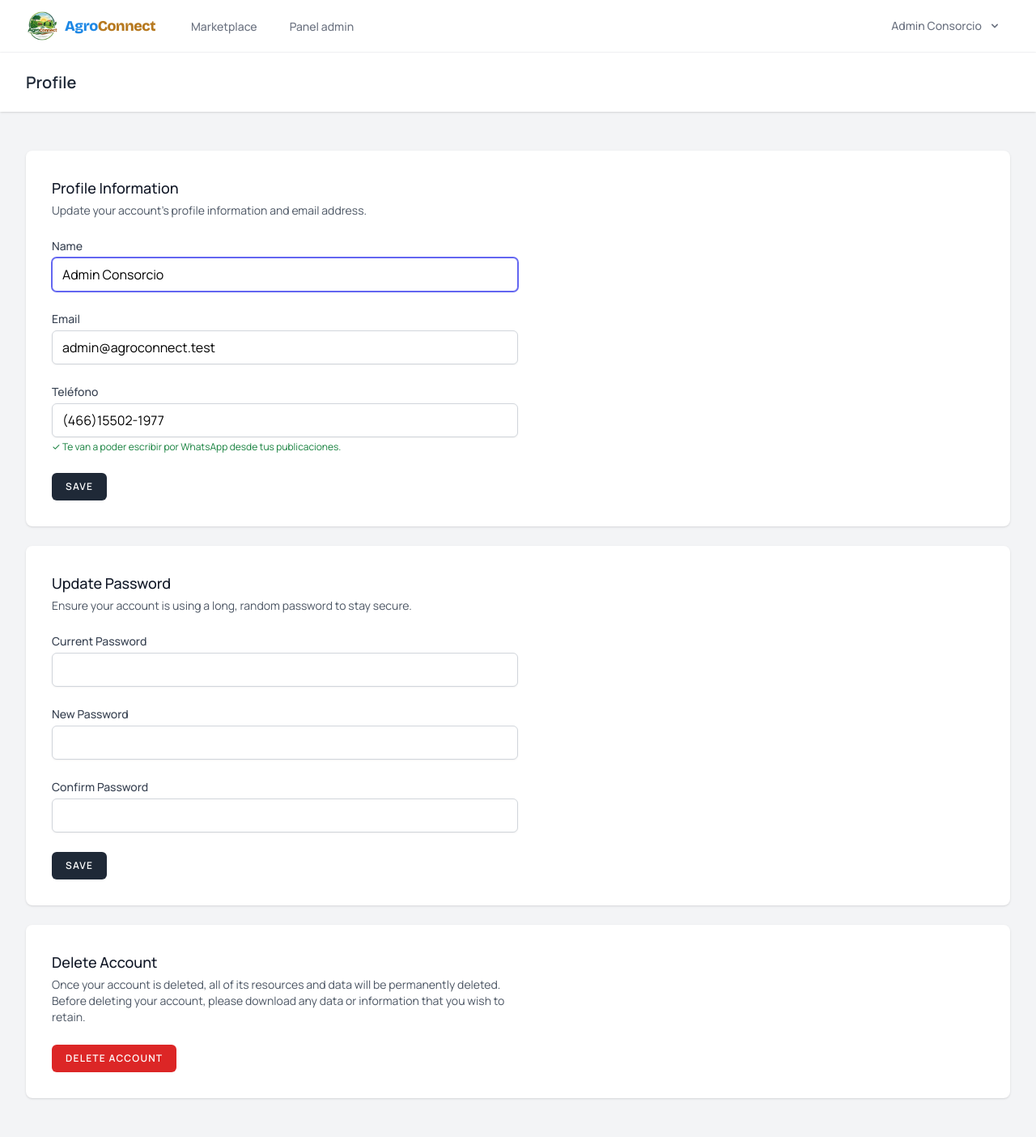
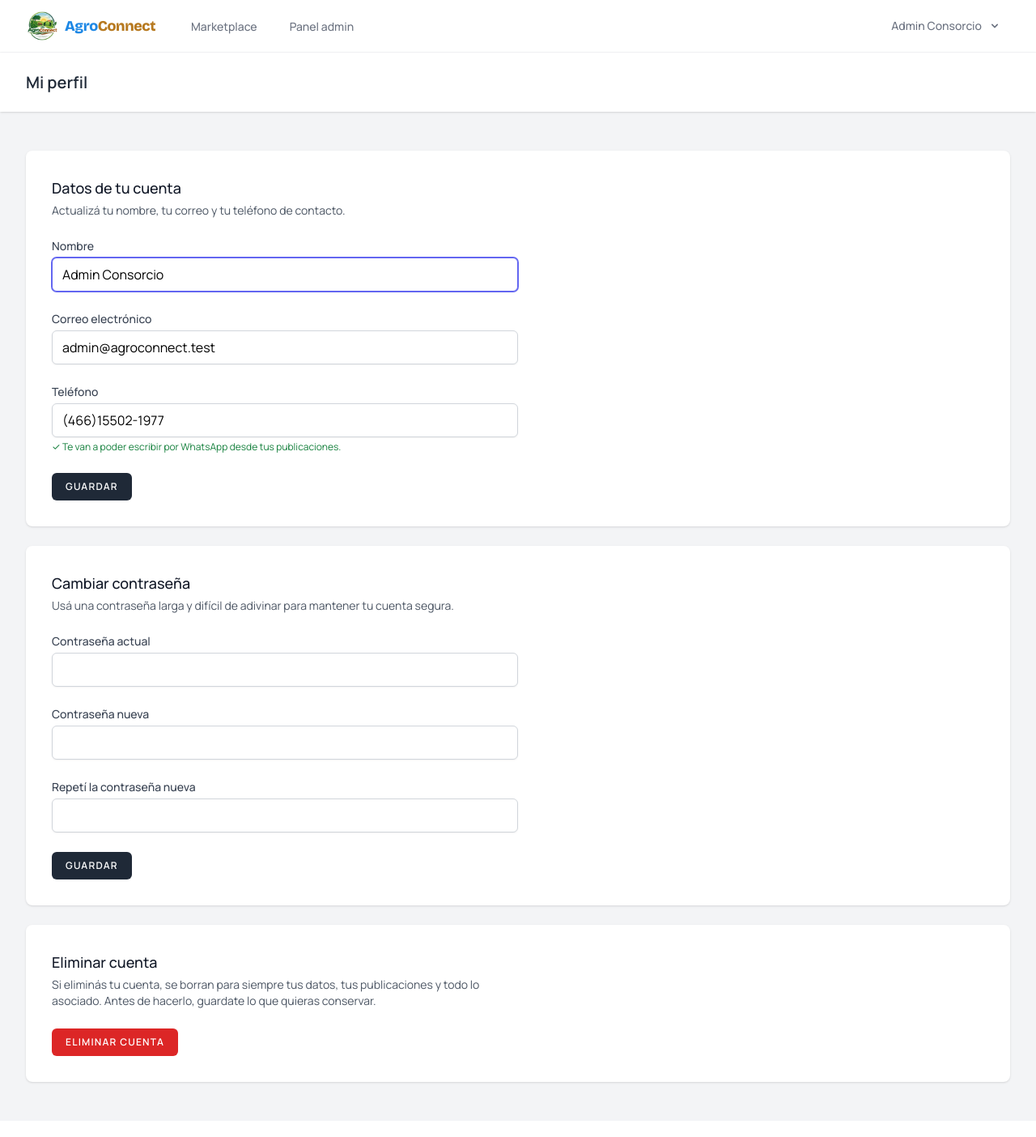
Before and after one commit to MatiasDN19/AgroConnect, a Laravel app: page /profile in a window 1280 px wide. Shown: the whole page at 81% size. After the commit the page ends 1340 px from the top, so only its background shows below. Run offline with Laravel 12, Linux system fonts and the light colour scheme; a user stored in the database is signed in; data comes from the database, SQL or seed files in the repository; data that the repository does not hold is empty; style sheets or scripts are compiled from the project's sources; some libraries are stand-ins or nearby versions.

Commit message:
KAN-171: traducir al castellano el perfil y el menú de usuario

```diff
--- a/resources/js/Layouts/AuthenticatedLayout.tsx
+++ b/resources/js/Layouts/AuthenticatedLayout.tsx
@@ -116,14 +116,14 @@ export default function Authenticated({
                                         <Dropdown.Link
                                             href={route('profile.edit')}
                                         >
-                                            Profile
+                                            Mi perfil
                                         </Dropdown.Link>
                                         <Dropdown.Link
                                             href={route('logout')}
                                             method="post"
                                             as="button"
                                         >
-                                            Log Out
+                                            Cerrar sesión
                                         </Dropdown.Link>
                                     </Dropdown.Content>
                                 </Dropdown>
@@ -229,14 +229,14 @@ export default function Authenticated({
 
                         <div className="mt-3 space-y-1">
                             <ResponsiveNavLink href={route('profile.edit')}>
-                                Profile
+                                Mi perfil
                             </ResponsiveNavLink>
                             <ResponsiveNavLink
                                 method="post"
                                 href={route('logout')}
                                 as="button"
                             >
-                                Log Out
+                                Cerrar sesión
                             </ResponsiveNavLink>
                         </div>
                     </div>
--- a/resources/js/Pages/Profile/Edit.tsx
+++ b/resources/js/Pages/Profile/Edit.tsx
@@ -16,11 +16,11 @@ export default function Edit({
         <AuthenticatedLayout
             header={
                 <h2 className="text-xl font-semibold leading-tight text-gray-800">
-                    Profile
+                    Mi perfil
                 </h2>
             }
         >
-            <Head title="Profile" />
+            <Head title="Mi perfil" />
 
             <div className="py-12">
                 <div className="mx-auto max-w-7xl space-y-6 sm:px-6 lg:px-8">
--- a/resources/js/Pages/Profile/Partials/DeleteUserForm.tsx
+++ b/resources/js/Pages/Profile/Partials/DeleteUserForm.tsx
@@ -53,38 +53,36 @@ export default function DeleteUserForm({
         <section className={`space-y-6 ${className}`}>
             <header>
                 <h2 className="text-lg font-medium text-gray-900">
-                    Delete Account
+                    Eliminar cuenta
                 </h2>
 
                 <p className="mt-1 text-sm text-gray-600">
-                    Once your account is deleted, all of its resources and data
-                    will be permanently deleted. Before deleting your account,
-                    please download any data or information that you wish to
-                    retain.
+                    Si eliminás tu cuenta, se borran para siempre tus datos, tus
+                    publicaciones y todo lo asociado. Antes de hacerlo, guardate
+                    lo que quieras conservar.
                 </p>
             </header>
 
             <DangerButton onClick={confirmUserDeletion}>
-                Delete Account
+                Eliminar cuenta
             </DangerButton>
 
             <Modal show={confirmingUserDeletion} onClose={closeModal}>
                 <form onSubmit={deleteUser} className="p-6">
                     <h2 className="text-lg font-medium text-gray-900">
-                        Are you sure you want to delete your account?
+                        ¿Seguro que querés eliminar tu cuenta?
                     </h2>
 
                     <p className="mt-1 text-sm text-gray-600">
-                        Once your account is deleted, all of its resources and
-                        data will be permanently deleted. Please enter your
-                        password to confirm you would like to permanently delete
-                        your account.
+                        Se van a borrar para siempre tus datos y tus
+                        publicaciones, y no se puede deshacer. Ingresá tu
+                        contraseña para confirmar.
                     </p>
 
                     <div className="mt-6">
                         <InputLabel
                             htmlFor="password"
-                            value="Password"
+                            value="Contraseña"
                             className="sr-only"
                         />
 
@@ -99,7 +97,7 @@ export default function DeleteUserForm({
                             }
                             className="mt-1 block w-3/4"
                             isFocused
-                            placeholder="Password"
+                            placeholder="Contraseña"
                         />
 
                         <InputError
@@ -110,11 +108,11 @@ export default function DeleteUserForm({
 
                     <div className="mt-6 flex justify-end">
                         <SecondaryButton onClick={closeModal}>
-                            Cancel
+                            Cancelar
                         </SecondaryButton>
 
                         <DangerButton className="ms-3" disabled={processing}>
-                            Delete Account
+                            Eliminar cuenta
                         </DangerButton>
                     </div>
                 </form>
--- a/resources/js/Pages/Profile/Partials/UpdatePasswordForm.tsx
+++ b/resources/js/Pages/Profile/Partials/UpdatePasswordForm.tsx
@@ -52,12 +52,12 @@ export default function UpdatePasswordForm({
         <section className={className}>
             <header>
                 <h2 className="text-lg font-medium text-gray-900">
-                    Update Password
+                    Cambiar contraseña
                 </h2>
 
                 <p className="mt-1 text-sm text-gray-600">
-                    Ensure your account is using a long, random password to stay
-                    secure.
+                    Usá una contraseña larga y difícil de adivinar para mantener
+                    tu cuenta segura.
                 </p>
             </header>
 
@@ -65,7 +65,7 @@ export default function UpdatePasswordForm({
                 <div>
                     <InputLabel
                         htmlFor="current_password"
-                        value="Current Password"
+                        value="Contraseña actual"
                     />
 
                     <TextInput
@@ -87,7 +87,7 @@ export default function UpdatePasswordForm({
                 </div>
 
                 <div>
-                    <InputLabel htmlFor="password" value="New Password" />
+                    <InputLabel htmlFor="password" value="Contraseña nueva" />
 
                     <TextInput
                         id="password"
@@ -105,7 +105,7 @@ export default function UpdatePasswordForm({
                 <div>
                     <InputLabel
                         htmlFor="password_confirmation"
-                        value="Confirm Password"
+                        value="Repetí la contraseña nueva"
                     />
 
                     <TextInput
@@ -126,7 +126,7 @@ export default function UpdatePasswordForm({
                 </div>
 
                 <div className="flex items-center gap-4">
-                    <PrimaryButton disabled={processing}>Save</PrimaryButton>
+                    <PrimaryButton disabled={processing}>Guardar</PrimaryButton>
 
                     <Transition
                         show={recentlySuccessful}
@@ -135,7 +135,7 @@ export default function UpdatePasswordForm({
                         leave="transition ease-in-out"
                         leaveTo="opacity-0"
                     >
-                        <p className="text-sm text-gray-600">Saved.</p>
+                        <p className="text-sm text-gray-600">Guardado.</p>
                     </Transition>
                 </div>
             </form>
--- a/resources/js/Pages/Profile/Partials/UpdateProfileInformationForm.tsx
+++ b/resources/js/Pages/Profile/Partials/UpdateProfileInformationForm.tsx
@@ -35,17 +35,17 @@ export default function UpdateProfileInformation({
         <section className={className}>
             <header>
                 <h2 className="text-lg font-medium text-gray-900">
-                    Profile Information
+                    Datos de tu cuenta
                 </h2>
 
                 <p className="mt-1 text-sm text-gray-600">
-                    Update your account's profile information and email address.
+                    Actualizá tu nombre, tu correo y tu teléfono de contacto.
                 </p>
             </header>
 
             <form onSubmit={submit} className="mt-6 space-y-6">
                 <div>
-                    <InputLabel htmlFor="name" value="Name" />
+                    <InputLabel htmlFor="name" value="Nombre" />
 
                     <TextInput
                         id="name"
@@ -61,7 +61,7 @@ export default function UpdateProfileInformation({
                 </div>
 
                 <div>
-                    <InputLabel htmlFor="email" value="Email" />
+                    <InputLabel htmlFor="email" value="Correo electrónico" />
 
                     <TextInput
                         id="email"
@@ -115,28 +115,28 @@ export default function UpdateProfileInformation({
                 {mustVerifyEmail && user.email_verified_at === null && (
                     <div>
                         <p className="mt-2 text-sm text-gray-800">
-                            Your email address is unverified.
+                            Todavía no verificaste tu correo.{' '}
                             <Link
                                 href={route('verification.send')}
                                 method="post"
                                 as="button"
                                 className="rounded-md text-sm text-gray-600 underline hover:text-gray-900 focus:outline-none focus:ring-2 focus:ring-indigo-500 focus:ring-offset-2"
                             >
-                                Click here to re-send the verification email.
+                                Reenviar el correo de verificación.
                             </Link>
                         </p>
 
                         {status === 'verification-link-sent' && (
                             <div className="mt-2 text-sm font-medium text-green-600">
-                                A new verification link has been sent to your
-                                email address.
+                                Te mandamos un nuevo enlace de verificación a tu
+                                correo.
                             </div>
                         )}
                     </div>
                 )}
 
                 <div className="flex items-center gap-4">
-                    <PrimaryButton disabled={processing}>Save</PrimaryButton>
+                    <PrimaryButton disabled={processing}>Guardar</PrimaryButton>
 
                     <Transition
                         show={recentlySuccessful}
@@ -145,7 +145,7 @@ export default function UpdateProfileInformation({
                         leave="transition ease-in-out"
                         leaveTo="opacity-0"
                     >
-                        <p className="text-sm text-gray-600">Saved.</p>
+                        <p className="text-sm text-gray-600">Guardado.</p>
                     </Transition>
                 </div>
             </form>
```
